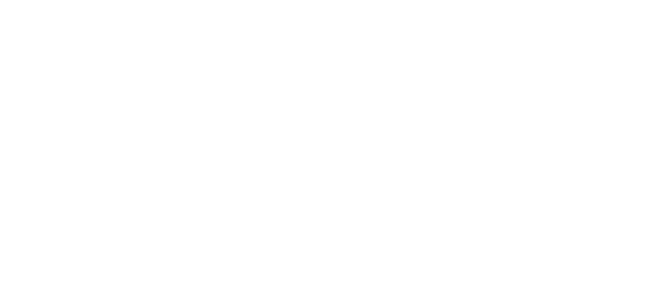
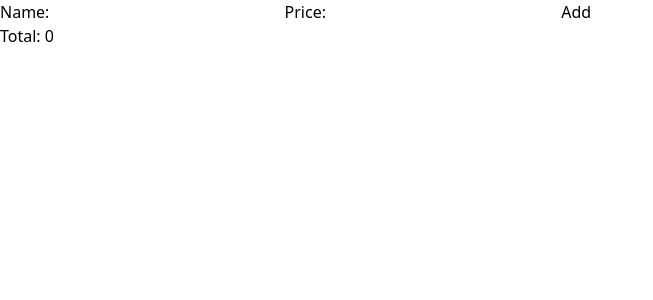
Before and after one commit to lamtailoi2/react-example, a React (Vite) app: page /use-memo in a window 1280 px wide. Before the commit this address had no page. Shown: the top 300 px of the page, without its empty margins (0-653 px from the left). Built offline with nearby package versions, Linux system fonts and the light colour scheme.

Commit message:
add UseMemoDemo

```diff
--- a/src/App.jsx
+++ b/src/App.jsx
@@ -16,13 +16,13 @@ function App() {
                 path={route.path}
                 element={<route.component />}
               >
-                {route.childrenRoutes.map((childRoute, childIndex) => (
+                {/* {route.childrenRoutes.map((childRoute, childIndex) => (
                   <Route
                     key={childIndex}
                     path={childRoute.path}
                     element={<childRoute.component />}
                   />
-                ))}
+                ))} */}
               </Route>
             );
           }
--- /dev/null
+++ b/src/pages/NotFound.jsx
@@ -0,0 +1,7 @@
+
+
+export default function NotFound() {
+    return (
+        <div>404 Not Found</div>
+    )
+}
--- a/src/pages/UseCallBackDemo/Content.jsx
+++ b/src/pages/UseCallBackDemo/Content.jsx
@@ -2,6 +2,7 @@ import { memo } from "react";
 
 function Content({ onIncrease }) {
     console.log("Re-render from Content");
+
 
     return (
         <div className="flex flex-col gap-5">
--- /dev/null
+++ b/src/pages/UseMemoDemo.jsx
@@ -0,0 +1,49 @@
+import { useMemo, useState } from "react";
+
+const UseMemoDemo = () => {
+    const [name, setName] = useState("");
+    const [price, setPrice] = useState("");
+    const [products, setProducts] = useState([]);
+
+    const handleSubmit = () => {
+        setProducts([...products, { name, price: +price }]);
+        setName("");
+        setPrice("");
+    };
+
+    // TODO: use useMemo() to prevent re-calculation of total
+    // const total = useMemo(() => {
+    //     return products.reduce((acc, product) => {
+    //         console.log("Calculating total...");
+    //         return acc + product.price;
+    //     }, 0);
+    // }, [products]);
+
+    const total = products.reduce((acc, product) => {
+        console.log("Calculating total...");
+        return acc + product.price;
+    }, 0);
+
+    return (
+        <div>
+            <label>
+                Name: <input value={name} onChange={(e) => setName(e.target.value)} />
+            </label>
+            <label>
+                Price:{" "}
+                <input value={price} onChange={(e) => setPrice(e.target.value)} />
+            </label>
+            <button onClick={handleSubmit}>Add</button>
+            <h3>Total: {total}</h3>
+            <ul>
+                {products.map((product, index) => (
+                    <li key={index}>
+                        {product.name} - {product.price}
+                    </li>
+                ))}
+            </ul>
+        </div>
+    );
+};
+
+export default UseMemoDemo;
--- a/src/routes/index.js
+++ b/src/routes/index.js
@@ -3,6 +3,8 @@ import UseEffectDemo from "../pages/UseEffectDemo";
 import UseLayoutEffectDemo from "../pages/UseLayoutEffect";
 import UseContextDemo from "../pages/UseContextDemo/UseContextDemo";
 import UseCallBackDemo from "../pages/UseCallBackDemo/UseCallBackDemo";
+import NotFound from "../pages/NotFound";
+import UseMemoDemo from "../pages/UseMemoDemo";
 
 const publicRoutes = [
     { path: "use-state", component: UseStateDemo },
@@ -10,6 +12,8 @@ const publicRoutes = [
     { path: "use-layout-effect", component: UseLayoutEffectDemo },
     { path: "use-context", component: UseContextDemo },
     { path: "use-callback", component: UseCallBackDemo },
+    { path: "use-memo", component: UseMemoDemo },
+    { path: "*", component: NotFound }
 ]
 
 export { publicRoutes }
```
